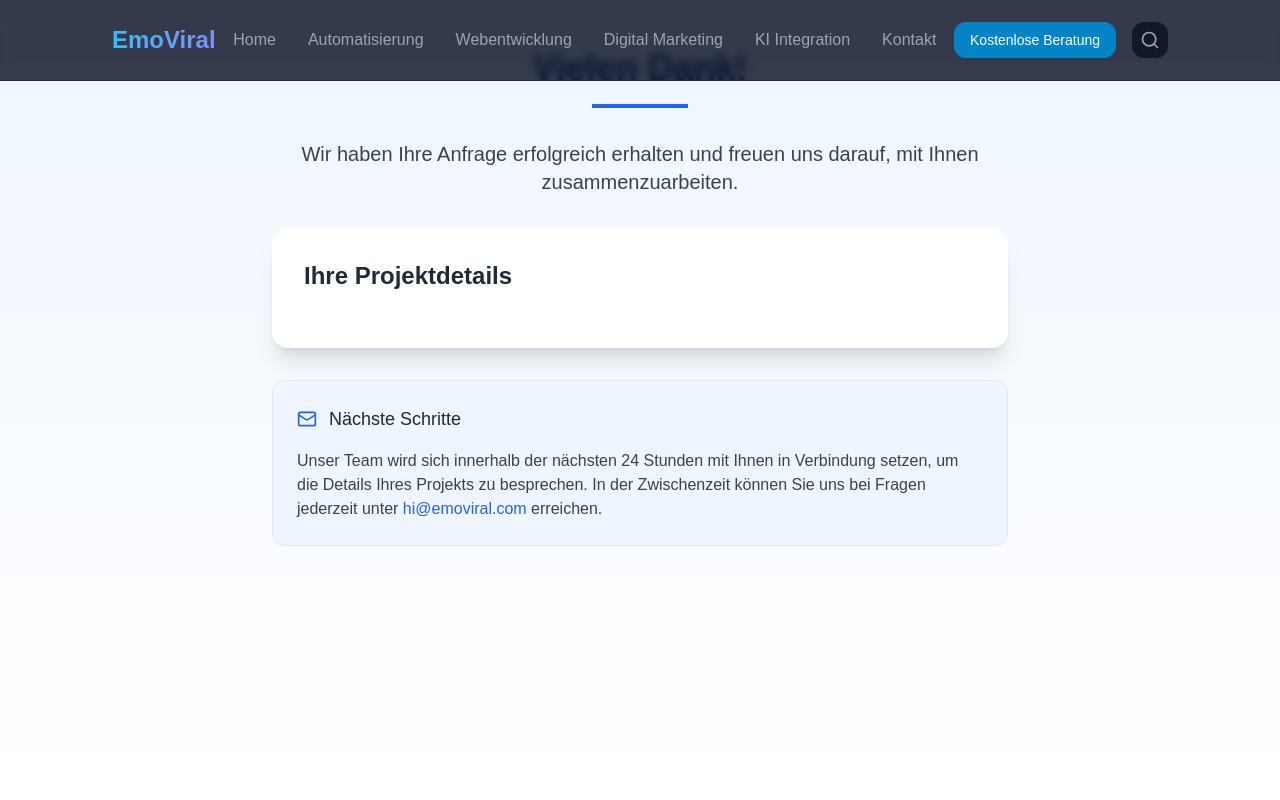
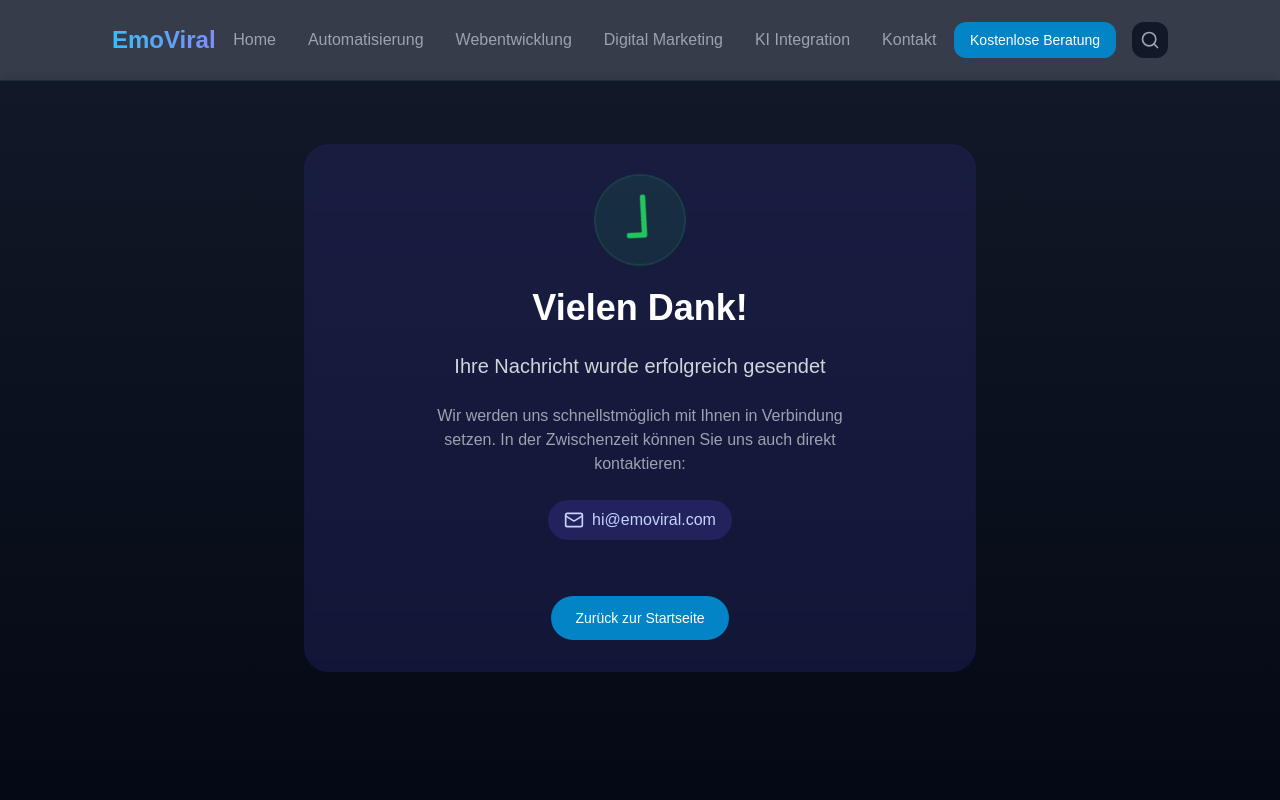
Before and after one commit to Hamyvosugh/emoviral, a Next.js app: page /danke in a window 1280 px wide. Shown: the top 800 px of the page. Built offline with nearby package versions, Linux system fonts and the light colour scheme.

Commit message:
emoviral website

```diff
--- a/app/danke/page.tsx
+++ b/app/danke/page.tsx
@@ -1,14 +1,75 @@
 'use client';
-import { useSearchParams } from 'next/navigation';
-import ThankYouPage from '@/components/Form/ThankYouPage';
 import Layout from '@/components/Layout/Layout';
+import { Mail } from 'lucide-react';
 
-export default function DankePage() {
-  const searchParams = useSearchParams();
-
+export default function ThankYouPage() {
   return (
     <Layout>
-      <ThankYouPage searchParams={Object.fromEntries(searchParams.entries())} />
+      <main className="min-h-screen bg-gradient-to-b from-gray-900 to-gray-950 dark mt-20">
+        <div className="container flex flex-col items-center justify-center px-4 py-16 mx-auto min-h-[80vh]">
+          <div className="relative w-full max-w-2xl p-8 overflow-hidden text-center">
+            {/* Animated Background Effect */}
+            <div className="absolute inset-0 bg-secondary-900/30 backdrop-blur-sm rounded-3xl animate-scale-in" />
+
+            {/* Content Container */}
+            <div className="relative z-10 space-y-6 animate-fade-in">
+              {/* Success Icon */}
+              <div className="flex justify-center">
+                <div className="rounded-full bg-success-500/10 p-3 ring-2 ring-success-500/20">
+                  <svg
+                    className="w-16 h-16 text-success-500 animate-spin-slow"
+                    fill="none"
+                    viewBox="0 0 24 24"
+                    stroke="currentColor"
+                  >
+                    <path
+                      strokeLinecap="round"
+                      strokeLinejoin="round"
+                      strokeWidth={2}
+                      d="M5 13l4 4L19 7"
+                    />
+                  </svg>
+                </div>
+              </div>
+
+              {/* Main Text */}
+              <h1 className="text-4xl font-display font-bold text-white">
+                Vielen Dank!
+              </h1>
+
+              <p className="text-xl text-gray-300">
+                Ihre Nachricht wurde erfolgreich gesendet
+              </p>
+
+              <p className="text-gray-400 max-w-md mx-auto">
+                Wir werden uns schnellstmöglich mit Ihnen in Verbindung setzen.
+                In der Zwischenzeit können Sie uns auch direkt kontaktieren:
+              </p>
+
+              {/* Email Contact */}
+              <div className="inline-flex items-center gap-2 px-4 py-2 bg-secondary-900/50 rounded-full text-secondary-200">
+                <Mail className="w-5 h-5" />
+                <a
+                  href="mailto:hi@emoviral.com"
+                  className="hover:text-secondary-300 transition-colors"
+                >
+                  hi@emoviral.com
+                </a>
+              </div>
+
+              {/* Back Button */}
+              <div className="pt-8">
+                <a
+                  href="/"
+                  className="inline-flex items-center px-6 py-3 text-sm font-medium text-white transition-colors rounded-full bg-primary-600 hover:bg-primary-700"
+                >
+                  Zurück zur Startseite
+                </a>
+              </div>
+            </div>
+          </div>
+        </div>
+      </main>
     </Layout>
   );
 }
```
